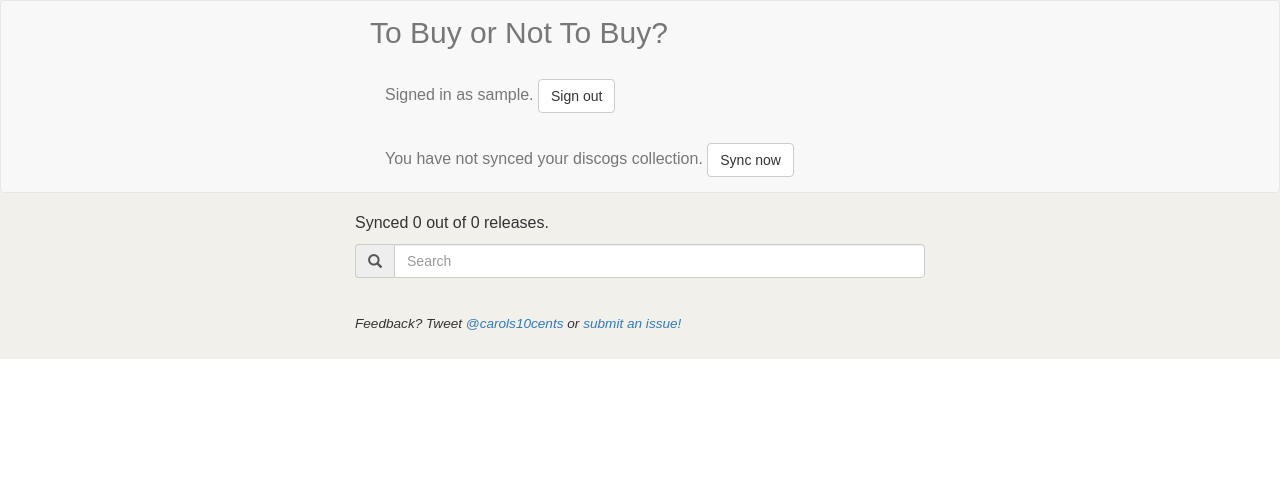
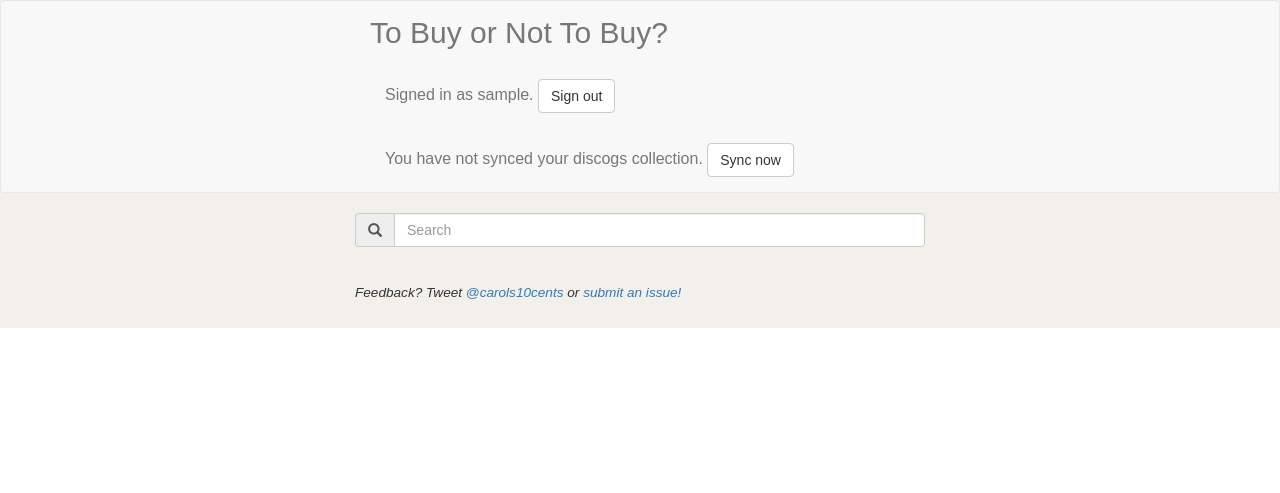
Before and after one commit to carols10cents/buy-or-not, a Rails app: page /collection in a window 1280 px wide. Shown: the top 493 px of the page. Run offline with Rails 7, Linux system fonts and the light colour scheme; the visitor is signed in with stand-in values (Sample User, id 1); style sheets or scripts are compiled from the project's sources; some libraries are stand-ins or nearby versions.

Commit message:
Stats aren't really needed all the time

```diff
--- a/app/views/collection/show.html.erb
+++ b/app/views/collection/show.html.erb
@@ -22,11 +22,6 @@
     </div>
   </nav>
   <div class="container-fluid">
-    <section class="collection-sync">
-      <p class="collection-stats">
-        Synced <span class="collection-num">0</span> out of <span class="collection-total">0</span> releases.
-      </p>
-    </section>
     <section class="search">
       <form class="ui-filterable">
         <div class="form-group">
```
